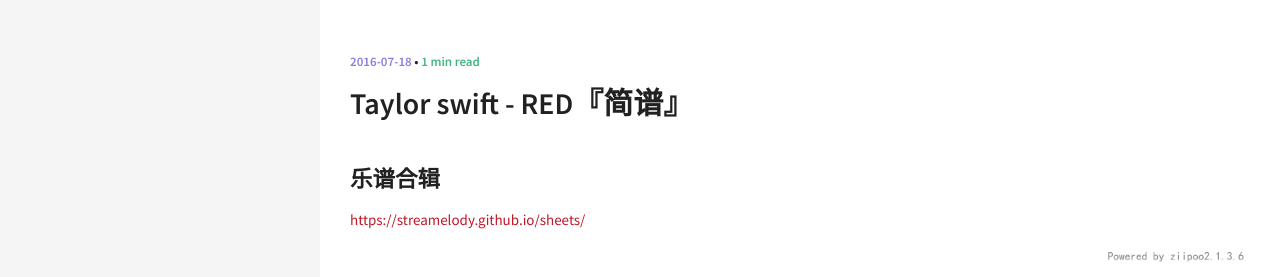
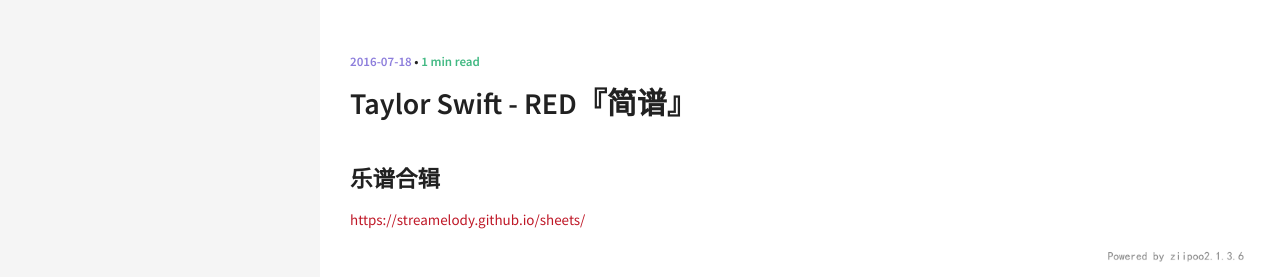
Before and after one commit to yaxauw/streamelody.github.io, a Jekyll site: the page built from _posts/2016-07-17-red-numerical.md, in a window 1280 px wide. Shown: the top 277 px of the page. Built offline with Jekyll 4.4.1, drawn with Linux system fonts in a browser that asks for light colours; comment, search, counter and statistics services are not loaded.

Commit message:
commitString

```diff
--- a/_posts/2016-07-17-red-numerical.md
+++ b/_posts/2016-07-17-red-numerical.md
@@ -1,6 +1,6 @@
 ---
 layout: post
-title: Taylor swift - RED『简谱』
+title: Taylor Swift - RED『简谱』
 categories: [乐谱]
 tags: [乐谱集]
 date: 2016-07-17 21:47:10
```
